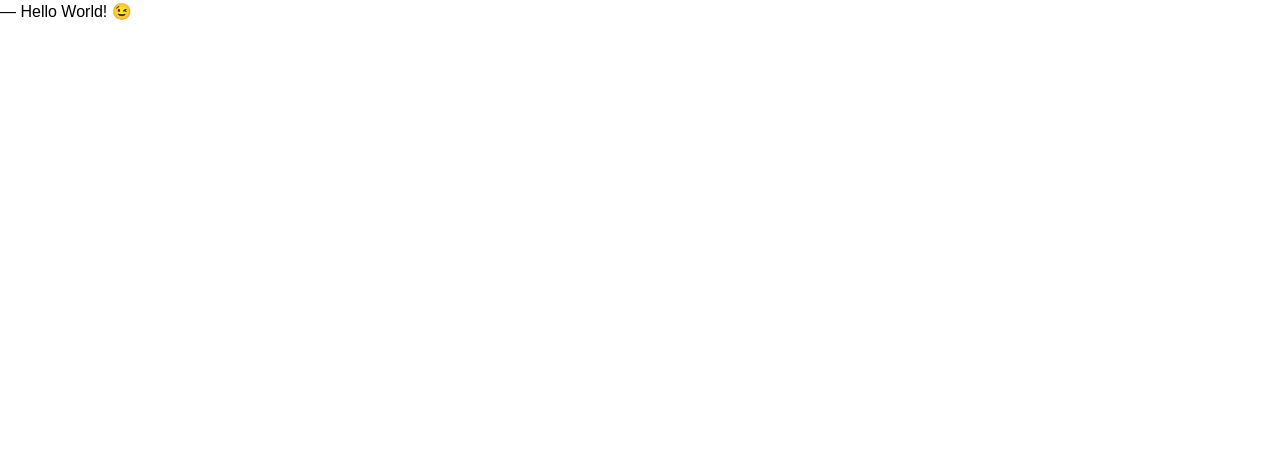
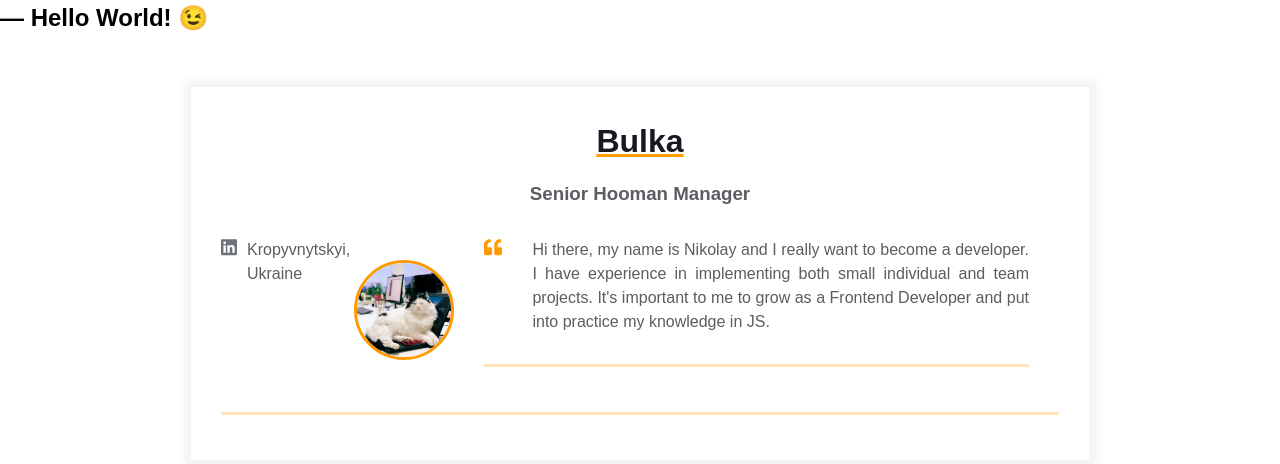
Before and after one commit to labattaria/homepage, a plain HTML site: page index.html in a window 1280 px wide. Drawn offline with Linux system fonts and the light colour scheme.

Commit message:
Added some information about myself (contacts, intro, etc.)

```diff
--- a/index.html
+++ b/index.html
@@ -7,6 +7,76 @@
     <link rel="stylesheet" href="styles.css" />
   </head>
   <body>
-    ― Hello World! &#x1F609;
+    <header class="page-header">
+      <h2 class="page-header__title">― Hello World! &#x1F609;</h2>
+    </header>
+    <main>
+      <div class="resume">
+        <div class="container">
+          <div class="resume__block">
+            <h1 class="contact-info__header">Bulka</h1>
+            <h3 class="contact-info__sub-header">Senior Hooman Manager</h3>
+
+            <div class="contact_info_container fh">
+              <div class="contact-info__block">
+                <a
+                  href="https://www.linkedin.com/in/labattaria-web/"
+                  rel="author"
+                  class="contact-info__item"
+                >
+                  <div class="contact-info__item-icon-wrapper">
+                    <svg
+                      class="contact-info__item-icon"
+                      xmlns="http://www.w3.org/2000/svg"
+                      viewBox="0 0 448 512"
+                    >
+                      <path
+                        d="M416 32H31.9C14.3 32 0 46.5 0 64.3v383.4C0 465.5 14.3 480 31.9 480H416c17.6 0 32-14.5 32-32.3V64.3c0-17.8-14.4-32.3-32-32.3zM135.4 416H69V202.2h66.5V416zm-33.2-243c-21.3 0-38.5-17.3-38.5-38.5S80.9 96 102.2 96c21.2 0 38.5 17.3 38.5 38.5 0 21.3-17.2 38.5-38.5 38.5zm282.1 243h-66.4V312c0-24.8-.5-56.7-34.5-56.7-34.6 0-39.9 27-39.9 54.9V416h-66.4V202.2h63.7v29.2h.9c8.9-16.8 30.6-34.5 62.9-34.5 67.2 0 79.7 44.3 79.7 101.9V416z"
+                      ></path>
+                    </svg>
+                  </div>
+                  <span>Kropyvnytskyi, Ukraine</span>
+                </a>
+              </div>
+
+              <div class="contact-info__block contact-info__block--center">
+                <img
+                  class="contact-info__avatar"
+                  src="./assets/avatar.png"
+                  alt="Avatar"
+                />
+              </div>
+
+              <div class="contact-info__block">
+                <div class="container">
+                  <div class="resume__block">
+                    <div class="intro">
+                      <div class="intro__icon-wrapper">
+                        <svg
+                          class="intro__icon"
+                          xmlns="http://www.w3.org/2000/svg"
+                          viewBox="0 0 512 512"
+                        >
+                          <path
+                            d="M464 256h-80v-64c0-35.3 28.7-64 64-64h8c13.3 0 24-10.7 24-24V56c0-13.3-10.7-24-24-24h-8c-88.4 0-160 71.6-160 160v240c0 26.5 21.5 48 48 48h128c26.5 0 48-21.5 48-48V304c0-26.5-21.5-48-48-48zm-288 0H96v-64c0-35.3 28.7-64 64-64h8c13.3 0 24-10.7 24-24V56c0-13.3-10.7-24-24-24h-8C71.6 32 0 103.6 0 192v240c0 26.5 21.5 48 48 48h128c26.5 0 48-21.5 48-48V304c0-26.5-21.5-48-48-48z"
+                          ></path>
+                        </svg>
+                      </div>
+                      <p class="intro_text">
+                        Hi there, my name is Nikolay and I really want to become
+                        a developer. I have experience in implementing both
+                        small individual and team projects. It's important to me
+                        to grow as a Frontend Developer and put into practice my
+                        knowledge in JS.
+                      </p>
+                    </div>
+                  </div>
+                </div>
+              </div>
+            </div>
+          </div>
+        </div>
+      </div>
+    </main>
   </body>
 </html>
```
Also changed, not shown: assets/avatar.png (added).
